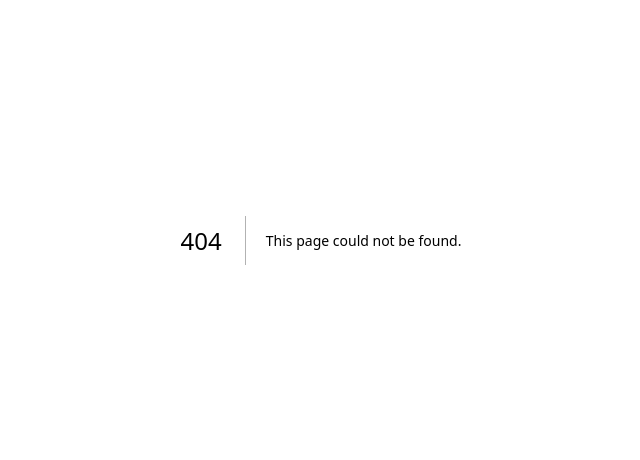
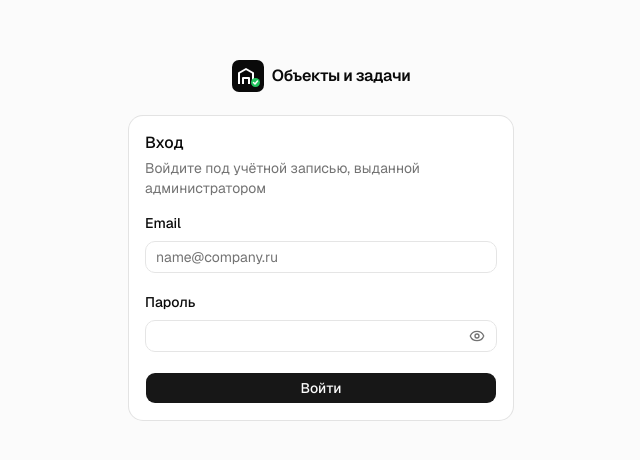
Before and after one commit to musayevnadir/2b-crm, a Next.js app: page /login in a window 1280 px wide. Before the commit this address had no page. Shown: the part 160-620 px from the top of the page, without its empty margins (319-959 px from the left). Built offline with nearby package versions, Linux system fonts and the light colour scheme.

Commit message:
feat: add login page with validation and role-based redirect

```diff
--- a/src/app/layout.tsx
+++ b/src/app/layout.tsx
@@ -1,5 +1,7 @@
 import type { Metadata } from "next";
 import { Geist, Geist_Mono } from "next/font/google";
+
+import { Toaster } from "@/components/ui/sonner";
 
 import "./globals.css";
 
@@ -24,7 +26,10 @@ export default function RootLayout({ children }: LayoutProps<"/">) {
       lang="ru"
       className={`${geistSans.variable} ${geistMono.variable} h-full antialiased`}
     >
-      <body className="min-h-full flex flex-col">{children}</body>
+      <body className="min-h-full flex flex-col">
+        {children}
+        <Toaster position="top-center" />
+      </body>
     </html>
   );
 }
--- /dev/null
+++ b/src/app/login/page.tsx
@@ -0,0 +1,36 @@
+import type { Metadata } from "next";
+
+import { Logo } from "@/components/layout/logo";
+import {
+  Card,
+  CardContent,
+  CardDescription,
+  CardHeader,
+  CardTitle,
+} from "@/components/ui/card";
+import { LoginForm } from "@/modules/auth";
+
+export const metadata: Metadata = {
+  title: "Вход · Объекты и задачи",
+};
+
+export default function LoginPage() {
+  return (
+    <main className="flex flex-1 items-center justify-center bg-muted/40 p-4">
+      <div className="flex w-full max-w-sm flex-col items-center gap-6">
+        <Logo />
+        <Card className="w-full">
+          <CardHeader>
+            <CardTitle>Вход</CardTitle>
+            <CardDescription>
+              Войдите под учётной записью, выданной администратором
+            </CardDescription>
+          </CardHeader>
+          <CardContent>
+            <LoginForm />
+          </CardContent>
+        </Card>
+      </div>
+    </main>
+  );
+}
--- a/src/app/page.tsx
+++ b/src/app/page.tsx
@@ -1,7 +1,16 @@
-export default function Home() {
-  return (
-    <main className="flex flex-1 items-center justify-center">
-      <h1 className="text-2xl font-semibold">Объекты и задачи</h1>
-    </main>
-  );
+import { redirect } from "next/navigation";
+
+import { createClient } from "@/lib/supabase/server";
+import { AuthAPI } from "@/services/api/auth.api";
+import { ProfilesAPI } from "@/services/api/profiles.api";
+
+export default async function HomePage() {
+  const supabase = await createClient();
+  const { data: user } = await AuthAPI.getUser(supabase);
+
+  if (!user) redirect("/login");
+
+  const { data: profile } = await ProfilesAPI.getById(supabase, user.id);
+
+  redirect(profile?.role === "manager" ? "/objects" : "/my-tasks");
 }
--- /dev/null
+++ b/src/modules/auth/components/login-form.tsx
@@ -0,0 +1,75 @@
+"use client";
+
+import { useState } from "react";
+import { useRouter } from "next/navigation";
+
+import { zodResolver } from "@hookform/resolvers/zod";
+import { useForm } from "react-hook-form";
+
+import {
+  FormError,
+  PasswordField,
+  SubmitButton,
+  TextField,
+} from "@/components/form";
+import { FieldGroup } from "@/components/ui/field";
+import { createClient } from "@/lib/supabase/client";
+import { AuthAPI } from "@/services/api/auth.api";
+
+import { loginSchema, type LoginValues } from "../schemas/auth.schemas";
+
+export function LoginForm() {
+  const router = useRouter();
+  const [serverError, setServerError] = useState<string | null>(null);
+
+  const {
+    register,
+    handleSubmit,
+    formState: { errors, isSubmitting },
+  } = useForm<LoginValues>({
+    resolver: zodResolver(loginSchema),
+    defaultValues: { email: "", password: "" },
+  });
+
+  async function onSubmit(values: LoginValues) {
+    setServerError(null);
+    const response = await AuthAPI.signIn(createClient(), values);
+
+    if (!response.result) {
+      setServerError("Неверный email или пароль");
+      return;
+    }
+
+    router.replace("/");
+    router.refresh();
+  }
+
+  return (
+    <form onSubmit={handleSubmit(onSubmit)} noValidate>
+      <FieldGroup>
+        <TextField
+          id="email"
+          label="Email"
+          type="email"
+          autoComplete="email"
+          placeholder="name@company.ru"
+          disabled={isSubmitting}
+          error={errors.email?.message}
+          registration={register("email")}
+        />
+        <PasswordField
+          id="password"
+          label="Пароль"
+          disabled={isSubmitting}
+          autoComplete="current-password"
+          error={errors.password?.message}
+          registration={register("password")}
+        />
+        <FormError message={serverError} />
+        <SubmitButton loading={isSubmitting} loadingText="Входим…">
+          Войти
+        </SubmitButton>
+      </FieldGroup>
+    </form>
+  );
+}
--- /dev/null
+++ b/src/modules/auth/index.ts
@@ -0,0 +1 @@
+export { LoginForm } from "./components/login-form";
--- /dev/null
+++ b/src/modules/auth/schemas/auth.schemas.ts
@@ -0,0 +1,12 @@
+import { z } from "zod";
+
+export const loginSchema = z.object({
+  email: z
+    .string()
+    .trim()
+    .min(1, "Введите email")
+    .pipe(z.email("Неверный формат email")),
+  password: z.string().min(1, "Введите пароль"),
+});
+
+export type LoginValues = z.infer<typeof loginSchema>;
```
